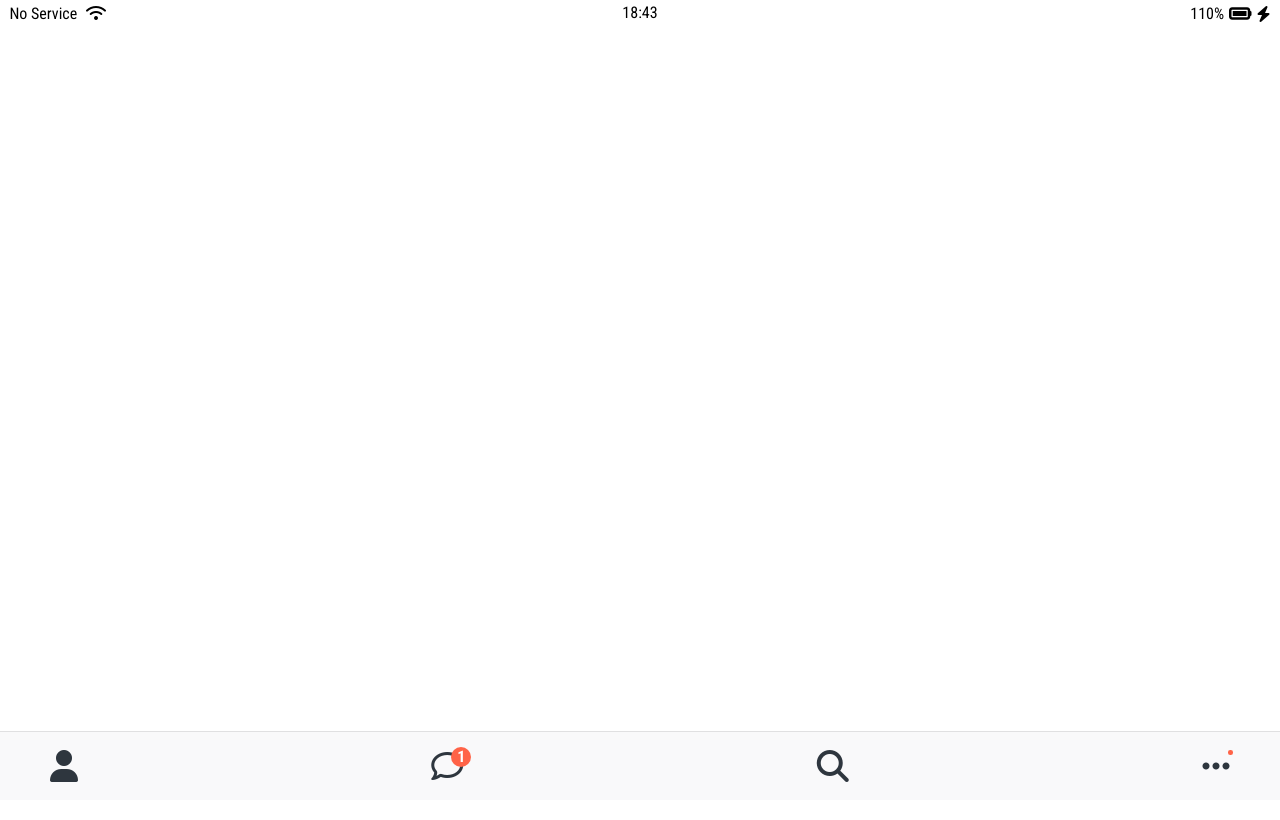
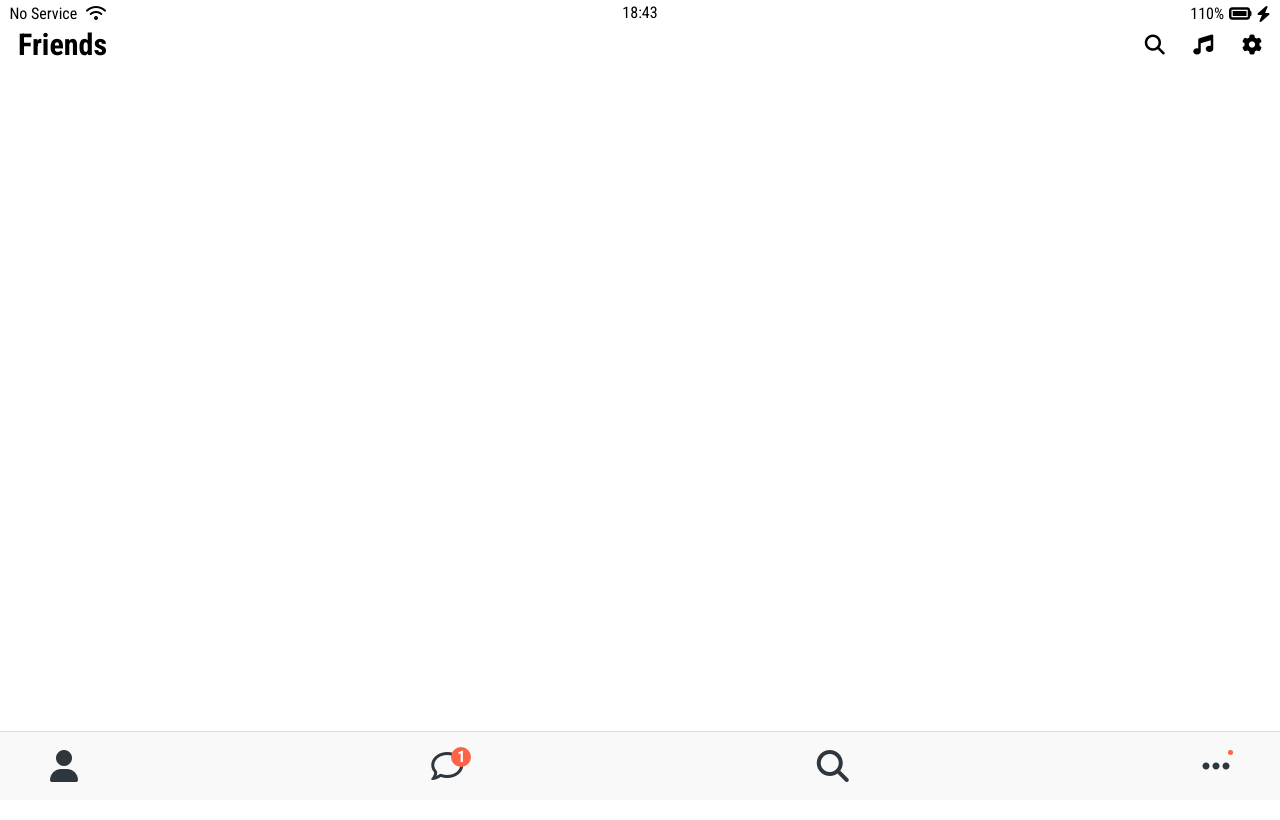
Before and after one commit to pyw0214/kakao-clone2020, a plain HTML site: page friends.html in a window 1280 px wide. Shown: the top 820 px of the page. Drawn offline with Linux system fonts and the light colour scheme.

Commit message:
update_0122re

```diff
--- /dev/null
+++ b/css/components/screen-header.css
@@ -0,0 +1,15 @@
+.screen-header {
+  display: flex;
+  justify-content: space-between;
+  align-items: center;
+  padding: 30px 18px;
+}
+
+.screen-header__title {
+  font-size: 30px;
+  font-weight: 700;
+}
+
+.screen-header__icons span {
+  margin-left: 25px;
+}
--- a/css/styles.css
+++ b/css/styles.css
@@ -4,6 +4,7 @@
 /*Components*/
 @import 'components/status-bar.css';
 @import 'components/nav-bar.css';
+@import 'components/screen-header.css';
 /*Screens*/
 @import 'screens/login.css';
 body {
--- a/friends.html
+++ b/friends.html
@@ -23,6 +23,14 @@
       </div>
     </div>
 
+    <header class="screen-header">
+      <h1 class="screen-header__title">Friends</h1>
+      <div class="screen-header__icons">
+        <span><i class="fas fa-search fa-lg"></i></span>
+        <span><i class="fas fa-music fa-lg"></i></span>
+        <span><i class="fas fa-cog fa-lg"></i></span>
+      </div>
+    </header>
     <nav class="nav">
       <ul class="nav__list">
         <li class="nav__btn">
```
